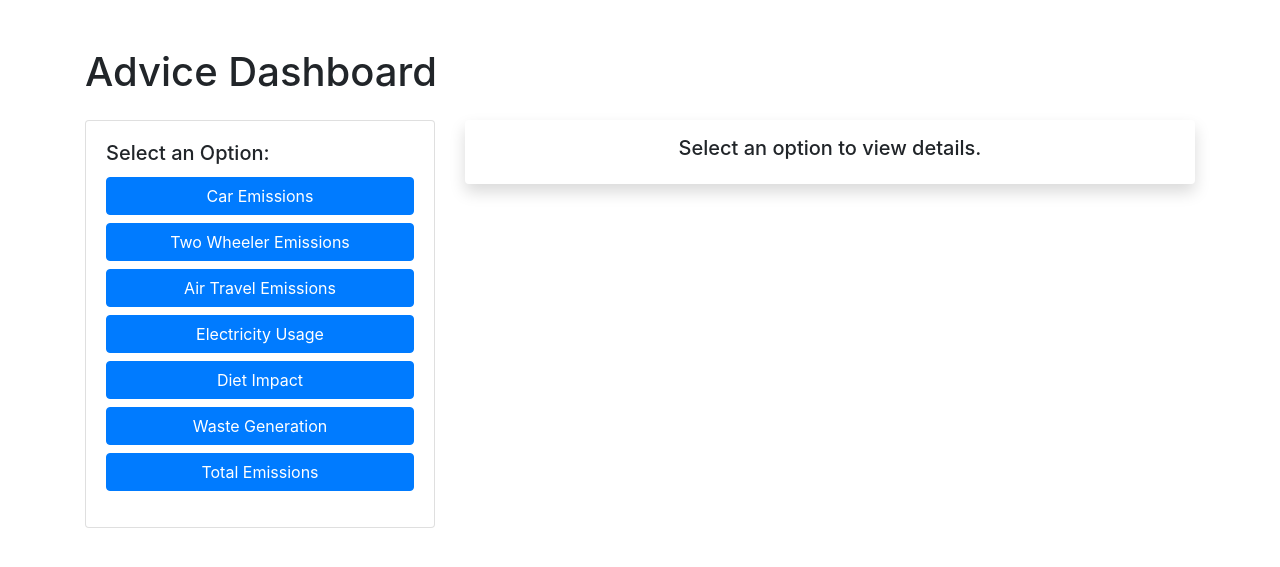
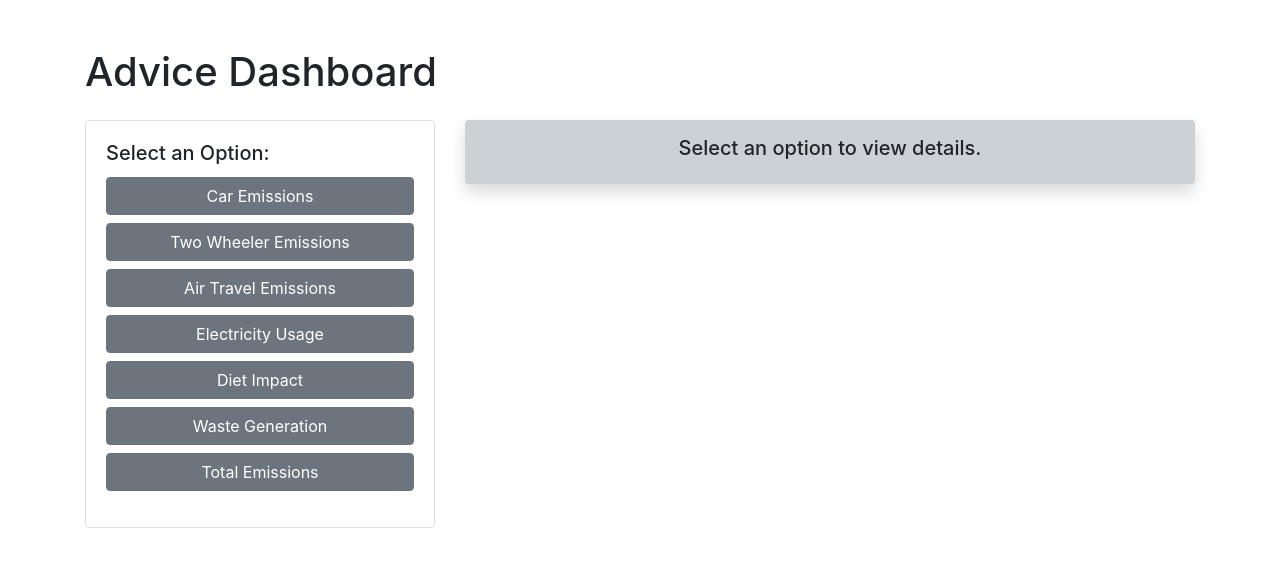
Before and after one commit to Fantomcode23/fantomphorce, a Flask app: page /advice in a window 1280 px wide. Shown: the top 567 px of the page. Run offline with Flask 3, Linux system fonts and the light colour scheme; parts of the project's set-up code (start-up, migrations or seed data) failed here and were passed over; some libraries are stand-ins or nearby versions.

Commit message:
6th commit

```diff
--- a/flask-server/templates/advice.html
+++ b/flask-server/templates/advice.html
@@ -5,9 +5,6 @@
     <meta name="viewport" content="width=device-width, initial-scale=1.0">
     <title>CARBON FORCE</title>
     <link href="https://maxcdn.bootstrapcdn.com/bootstrap/4.5.2/css/bootstrap.min.css" rel="stylesheet">
-    <style>
-        /* Custom CSS styles can be added here */
-    </style>
 </head>
 <body>
     <div class="container">
@@ -18,41 +15,34 @@
                     <div class="card-body">
                         <h5 class="card-title">Select an Option:</h5>
                         <ul class="list-unstyled">
-                            <li>
-                                <a href="#" class="btn btn-primary btn-block mb-2" onclick="showInput('Car Emissions')">Car Emissions</a>
+                            <li id="advice_button">
+                                <a href="#" class="btn btn-primary btn-block mb-2" onclick="showInput('Car Emissions')" style="background-color: #6c757d; ; border-color: #6c757d;">Car Emissions </a>
                             </li>
                             <li>
-                                <a href="#" class="btn btn-primary btn-block mb-2" onclick="showInput('Two Wheeler Emissions')">Two Wheeler Emissions</a>
+                                <a href="#" class="btn btn-primary btn-block mb-2" onclick="showInput('Two Wheeler Emissions')" style="background-color: #6c757d; color: #fff; border-color: #6c757d;">Two Wheeler Emissions</a>
                             </li>
                             <li>
-                                <a href="#" class="btn btn-primary btn-block mb-2" onclick="showInput('Air Travel Emissions')">Air Travel Emissions</a>
+                                <a href="#" class="btn btn-primary btn-block mb-2" onclick="showInput('Air Travel Emissions')" style="background-color: #6c757d; color: #fff; border-color: #6c757d;">Air Travel Emissions</a>
                             </li>
                             <li>
-                                <a href="#" class="btn btn-primary btn-block mb-2" onclick="showInput('Electricity Usage')">Electricity Usage</a>
+                                <a href="#" class="btn btn-primary btn-block mb-2" onclick="showInput('Electricity Usage')" style="background-color: #6c757d; color: #fff; border-color: #6c757d;">Electricity Usage</a>
                             </li>
                             <li>
-                                <a href="#" class="btn btn-primary btn-block mb-2" onclick="showInput('Diet Impact')">Diet Impact</a>
+                                <a href="#" class="btn btn-primary btn-block mb-2" onclick="showInput('Diet Impact')" style="background-color: #6c757d; color: #fff; border-color: #6c757d; shadow: #306637;">Diet Impact</a>
                             </li>
                             <li>
-                                <a href="#" class="btn btn-primary btn-block mb-2" onclick="showInput('Waste Generation')">Waste Generation</a>
+                                <a href="#" class="btn btn-primary btn-block mb-2" onclick="showInput('Waste Generation')" style="background-color: #6c757d; color: #fff; border-color: #6c757d;">Waste Generation</a>
                             </li>
                             <li>
-                                <a href="#" class="btn btn-primary btn-block mb-2" onclick="showInput('Total Emissions')">Total Emissions</a>
+                                <a href="#" class="btn btn-primary btn-block mb-2" onclick="showInput('Total Emissions')" style="background-color: #6c757d; color: #fff; border-color: #6c757d;">Total Emissions</a>
                             </li>
                         </ul>
                     </div>
                 </div>
             </div>
             <div class="col-8" style="padding-right: 15px">
-                <!-- Content for selected option will be displayed here -->
-                <div id="selectedOptionContent" class="shadow p-3 mb-5 bg-body-tertiary rounded">
-                    <!-- Placeholder content -->
+                <div id="selectedOptionContent" class="shadow p-3 mb-5 bg-body-tertiary rounded" style="background-color: #ccd1d5">
                     <h5 class="text-center">Select an option to view details.</h5>
-                </div>
-                <!-- Input box for user message -->
-                <div id="userInput" style="display: none;">
-                    <input type="text" id="userMessage" class="form-control" placeholder="Type your message...">
-                    <button class="btn btn-primary mt-2" onclick="sendMessageToBotpress()">Send</button>
                 </div>
             </div>
             <script>
@@ -124,8 +114,6 @@
                 <script src="https://cdn.botpress.cloud/webchat/v1/inject.js"></script>
         </div>
     </div>
-
-    <!-- Bootstrap JS and jQuery -->
     <script src="https://code.jquery.com/jquery-3.5.1.slim.min.js"></script>
     <script src="https://cdn.jsdelivr.net/npm/@popperjs/core@2.5.2/dist/umd/popper.min.js"></script>
     <script src="https://stackpath.bootstrapcdn.com/bootstrap/4.5.2/js/bootstrap.min.js"></script>
```
